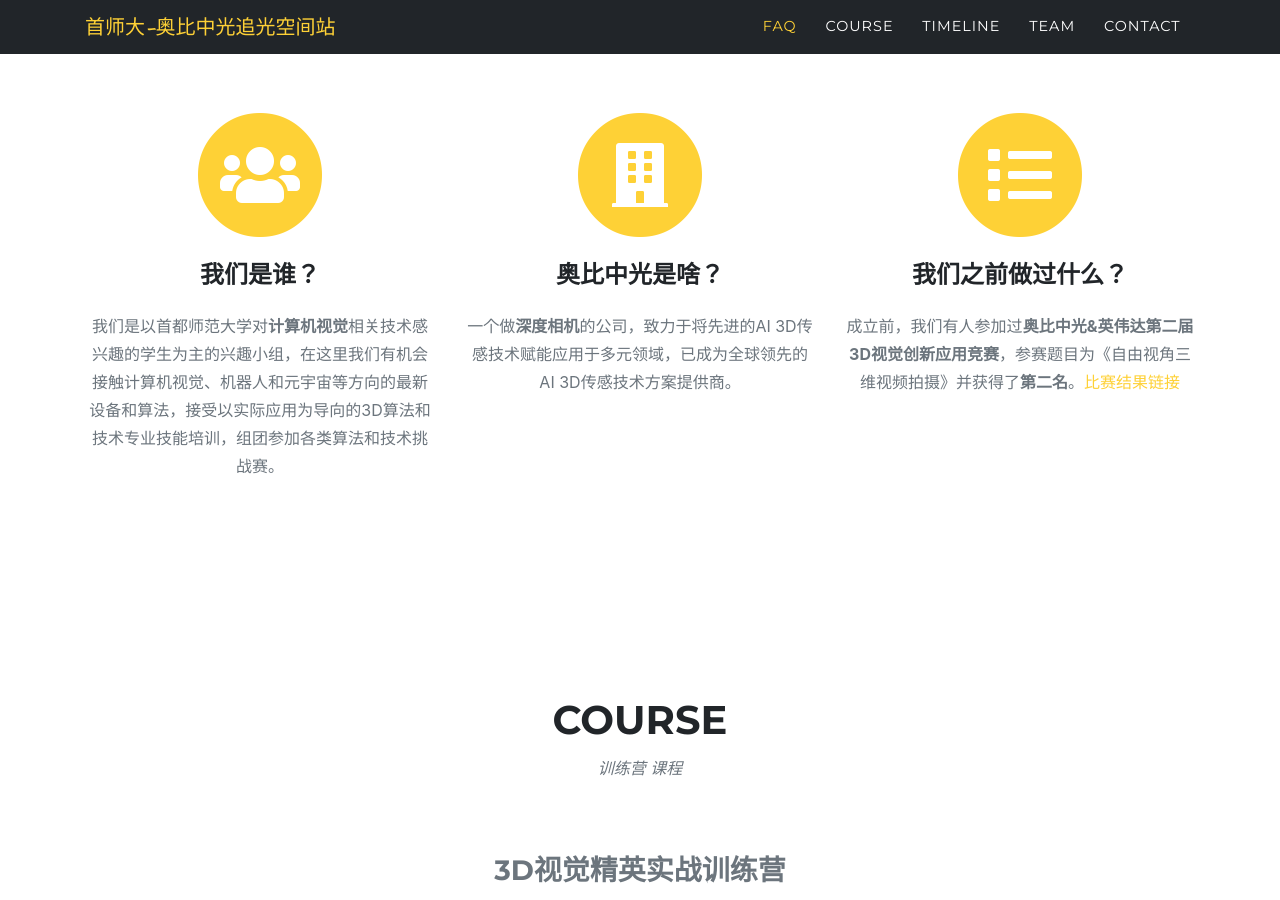
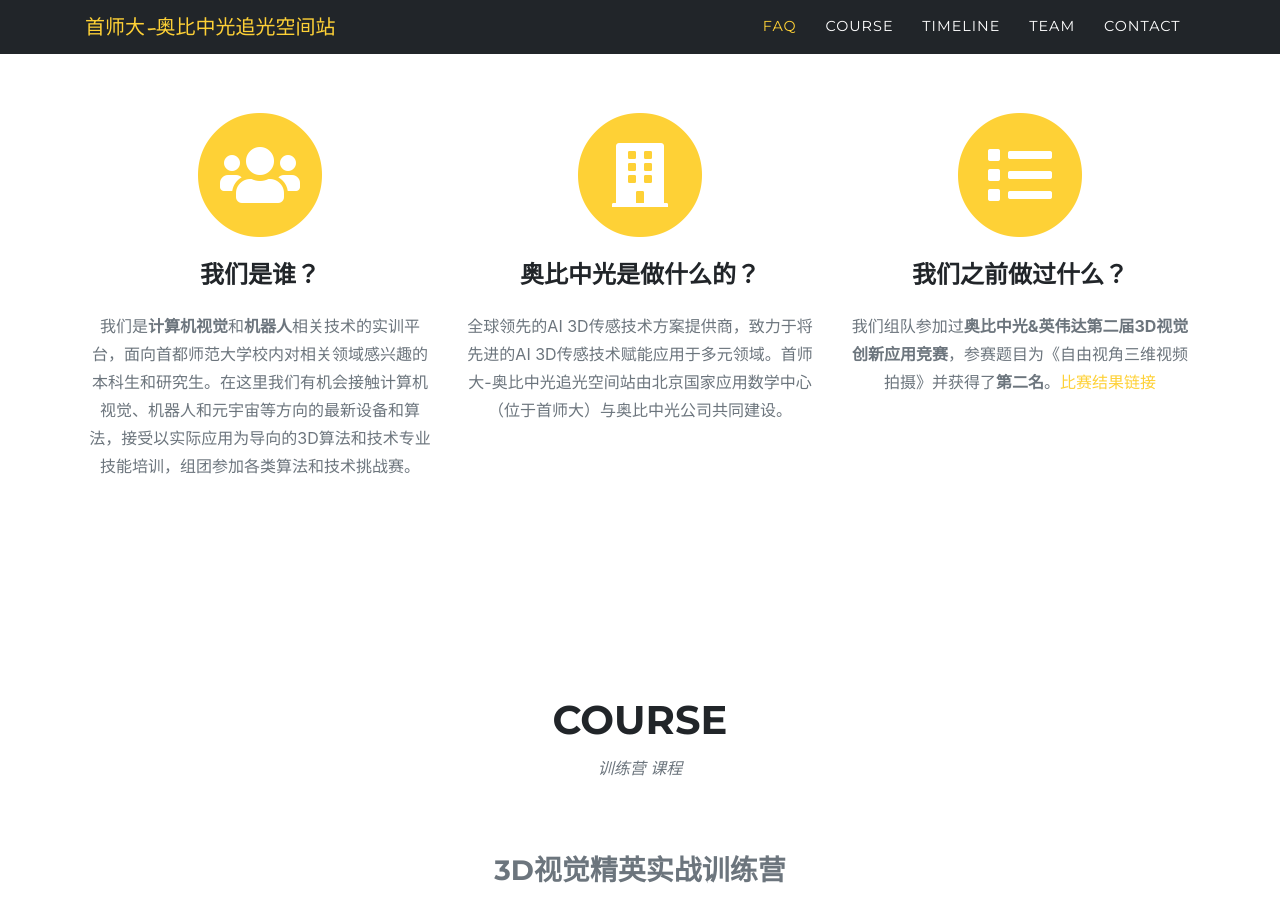
Before and after one commit to OrbbecCnuCLSS/OrbbecCnuCLSS.github.io, a Jekyll site: the page built from index.md, in a window 1280 px wide and 900 px high, scrolled down 991 px. Built offline with Jekyll 4.4.1, drawn with Linux system fonts in a browser that asks for light colours; some web fonts are replaced.

Commit message:
modified FAQ

```diff
--- a/_data/sitetext.yml
+++ b/_data/sitetext.yml
@@ -22,13 +22,13 @@ en: &DEFAULT_EN
     section: services
     list:
       - title: "我们是谁？"
-        desc: "我们是以首都师范大学对**计算机视觉**相关技术感兴趣的学生为主的兴趣小组，在这里我们有机会接触计算机视觉、机器人和元宇宙等方向的最新设备和算法，接受以实际应用为导向的3D算法和技术专业技能培训，组团参加各类算法和技术挑战赛。"
+        desc: "我们是**计算机视觉**和**机器人**相关技术的实训平台，面向首都师范大学校内对相关领域感兴趣的本科生和研究生。在这里我们有机会接触计算机视觉、机器人和元宇宙等方向的最新设备和算法，接受以实际应用为导向的3D算法和技术专业技能培训，组团参加各类算法和技术挑战赛。"
         icon: fas fa-users #find more at https://fontawesome.com/icons
-      - title: "奥比中光是啥？"
-        desc: "一个做**深度相机**的公司，致力于将先进的AI 3D传感技术赋能应用于多元领域，已成为全球领先的AI 3D传感技术方案提供商。"
+      - title: "奥比中光是做什么的？"
+        desc: "全球领先的AI 3D传感技术方案提供商，致力于将先进的AI 3D传感技术赋能应用于多元领域。首师大-奥比中光追光空间站由北京国家应用数学中心（位于首师大）与奥比中光公司共同建设。"
         icon: fas fa-building
       - title: "我们之前做过什么？"
-        desc: "成立前，我们有人参加过**奥比中光&英伟达第二届3D视觉创新应用竞赛**，参赛题目为《自由视角三维视频拍摄》并获得了**第二名**。[比赛结果链接](https://developer.orbbec.com.cn/v/forum_detail/13488)"
+        desc: "我们组队参加过**奥比中光&英伟达第二届3D视觉创新应用竞赛**，参赛题目为《自由视角三维视频拍摄》并获得了**第二名**。[比赛结果链接](https://developer.orbbec.com.cn/v/forum_detail/13488)"
         icon: fas fa-list
   #portfolio:
   #  title: "Portfolio"
```
